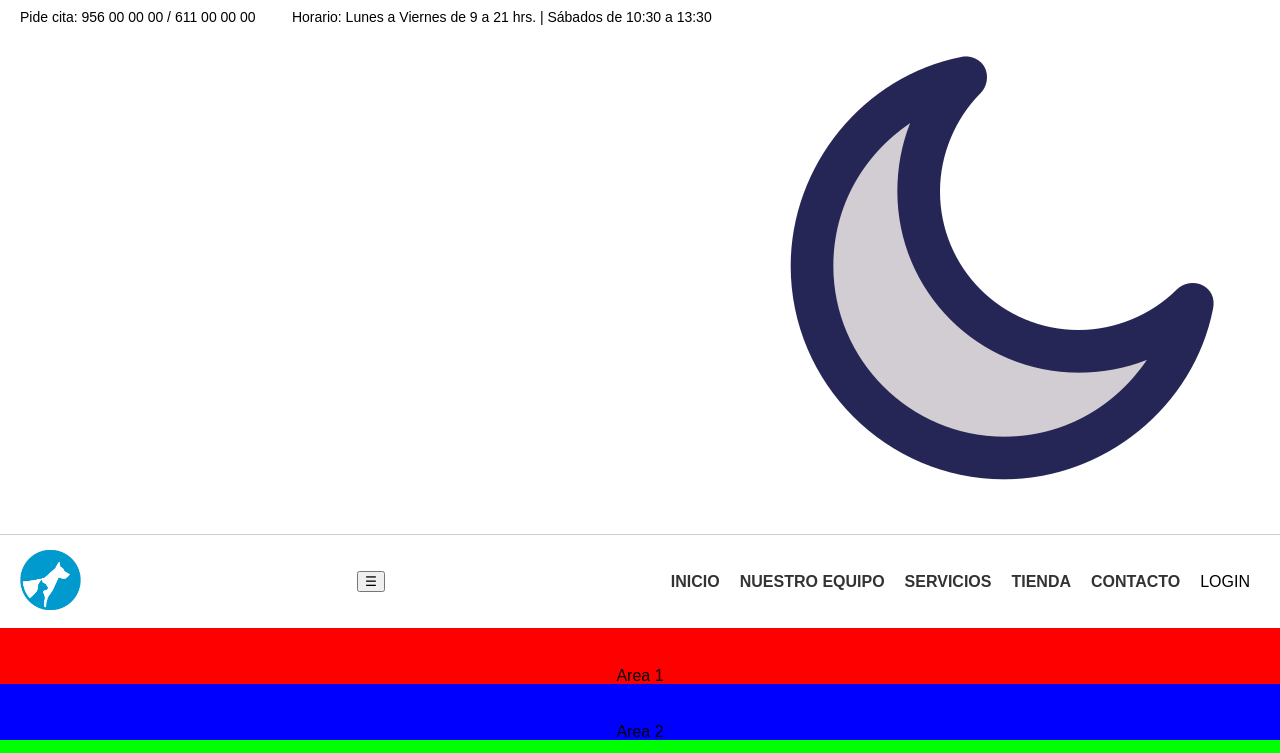
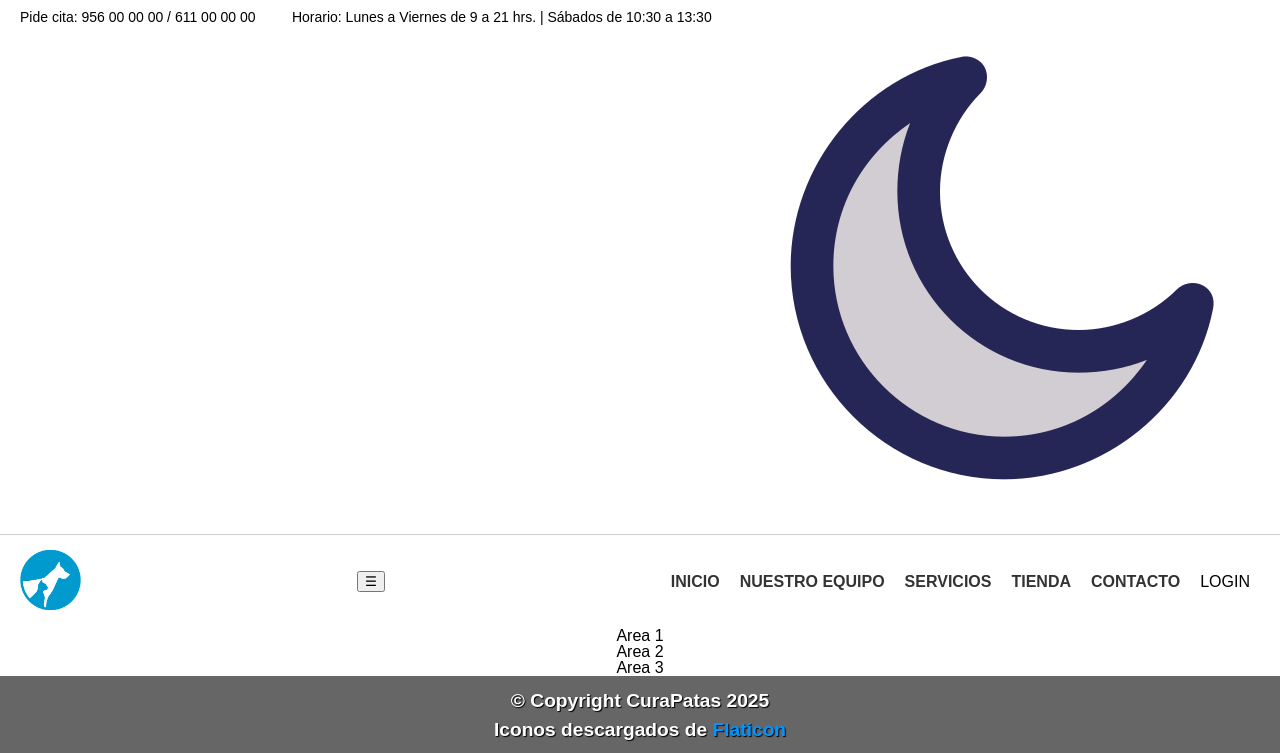
Before and after one commit to rekznoz/CuraPatas, a React (Vite) app: page / in a window 1280 px wide. Shown: the top 753 px of the page. Built offline with nearby package versions, Linux system fonts and the light colour scheme.

Commit message:
Update contenedor.css

```diff
--- a/src/css/contenedor.css
+++ b/src/css/contenedor.css
@@ -9,14 +9,16 @@
     padding: 0;
 }
 
-.header {
+#root .header {
     grid-area: 1 / 1 / 2 / 10;
+    display: flex;
+    flex-direction: column;
     /*
     background-color: blue;
      */
 }
 
-.main {
+#root .main {
     grid-area: 2 / 1 / 9 / 10;
     display: grid;
     grid-template-columns: 1fr 1fr 1fr;
@@ -26,40 +28,34 @@
     justify-content: center;
 }
 
-.footer {
+#root .footer {
     grid-area: 9 / 1 / 10 / 10;
     background: #666666;
     padding: 10px;
     text-align: center;
 }
 
-.area1 {
+#root .area1 {
     grid-area: 1 / 1 / 2 / 4;
-    background-color: #FF0000;
     display: flex;
     justify-content: center;
     align-items: center;
-    padding: 20px;
     height: 100%;
 }
 
-.area2 {
+#root .area2 {
     grid-area: 2 / 1 / 3 / 4;
-    background-color: #0000FF;
     display: flex;
     justify-content: center;
     align-items: center;
-    padding: 20px;
     height: 100%;
 }
 
-.area3 {
+#root .area3 {
     grid-area: 3 / 1 / 4 / 4;
-    background-color: #00FF00;
     display: flex;
     justify-content: center;
     align-items: center;
-    padding: 20px;
     height: 100%;
 }
 
```
